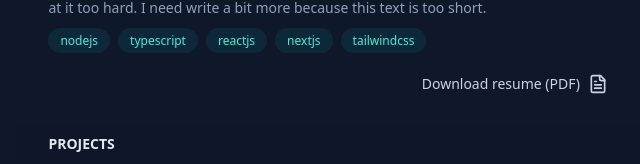
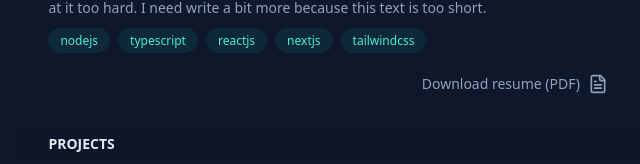
Before and after one commit to kotleni/kotleni.github.io, a Next.js app: page / in a window 1280 px wide. Shown: the part 894-1058 px from the top of the page, without its empty margins (640-1280 px from the left). Built offline with nearby package versions, Linux system fonts and the light colour scheme.

Commit message:
chore: change download resume link color

```diff
--- a/src/app/page.tsx
+++ b/src/app/page.tsx
@@ -151,7 +151,7 @@ function ExperiencePart() {
             />
             <a
                 href="/"
-                className="flex flex-row justify-end gap-2 text-slate-300 px-8"
+                className="flex flex-row justify-end gap-2 text-slate-400 px-8"
             >
                 <p className="text-sm">Download resume (PDF)</p>
                 <FileText className="size-5" />
```
